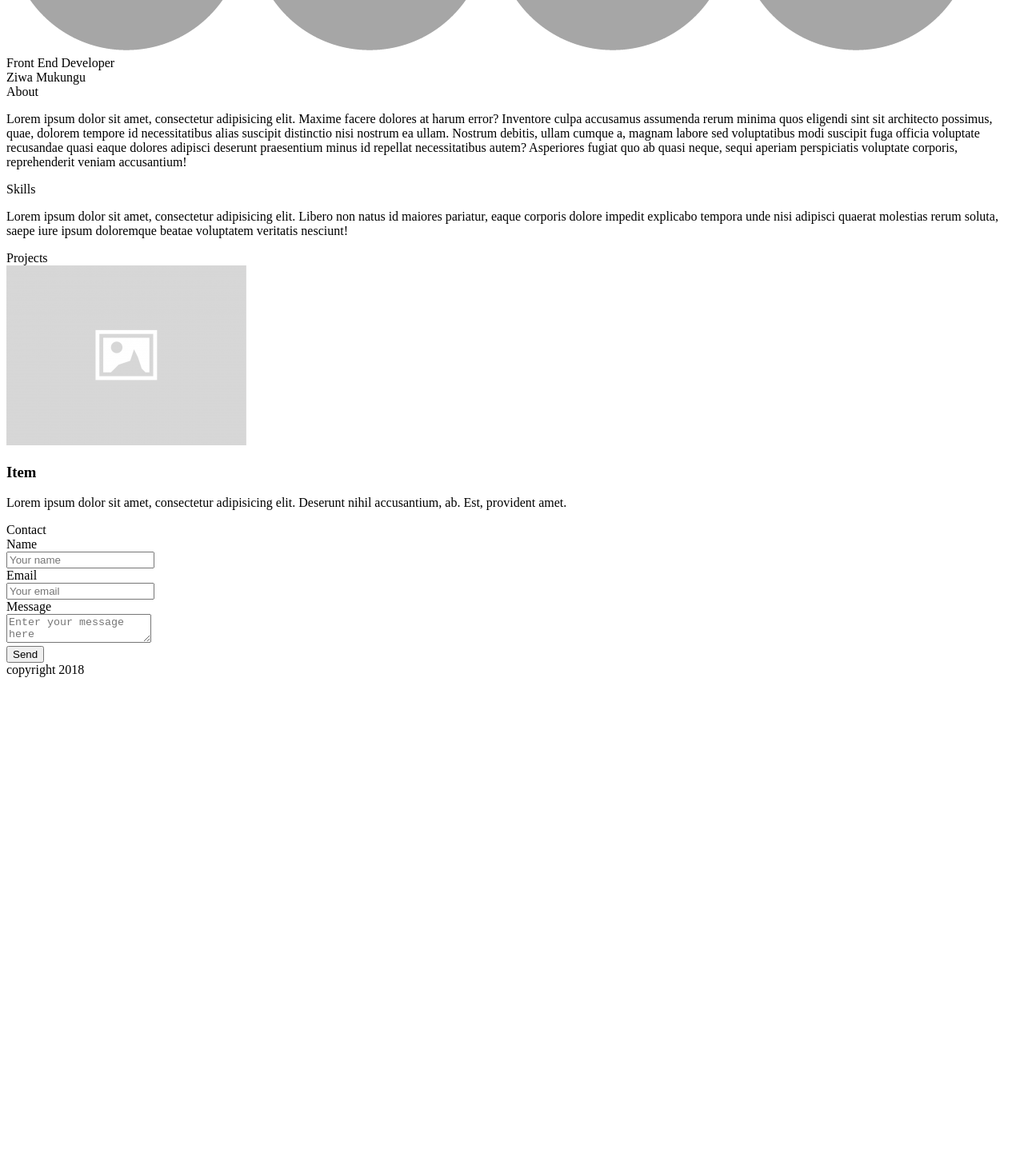
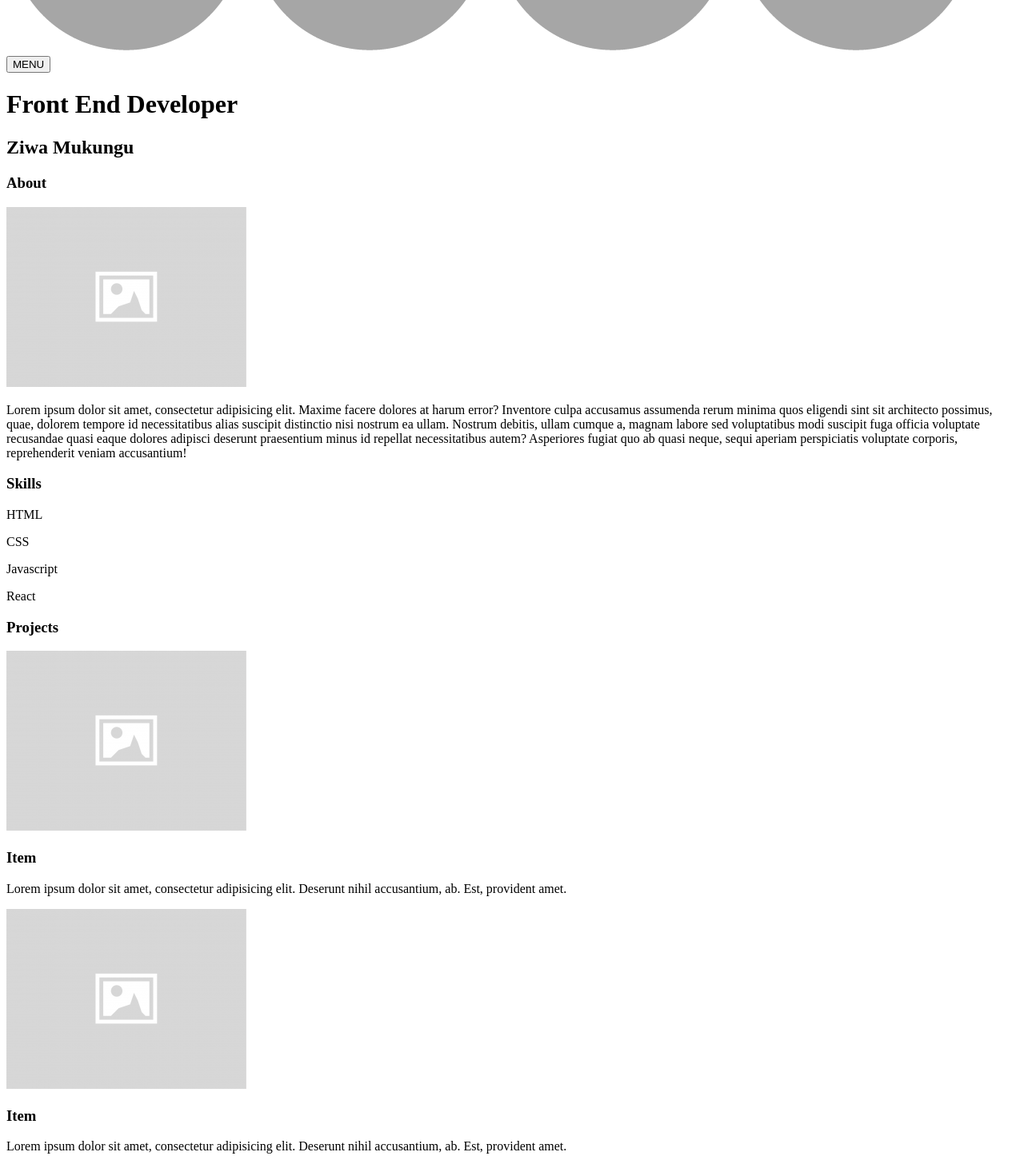
Before and after one commit to Ziwam/Portfolio-Site, a plain HTML site: page index.html in a window 1280 px wide. Shown: the part 260-1706 px from the top of the page at 80% size. Before the commit the page ends 1115 px from the top, so only its background shows below. Drawn offline with nearby package versions, Linux system fonts and the light colour scheme.

Commit message:
responsive navigation bar

```diff
--- a/index.html
+++ b/index.html
@@ -8,6 +8,7 @@
 </head>
 <body>
 	<nav>
+		<div class="container">
 			<div class="options">
 				<a href="#about">About</a>
 				<a href="#skills">Skills</a>
@@ -17,32 +18,51 @@
 			<div class="icons">
 				<a href="#about"><img src="./img/placeholder-icon.png" alt="icon"></a>
 				<a href="#skills"><img src="./img/placeholder-icon.png" alt="icon"></a>
-			<a href="#projetcs"><img src="./img/placeholder-icon.png" alt="icon"></a>
+				<a href="#projects"><img src="./img/placeholder-icon.png" alt="icon"></a>
 				<a href="#contact"><img src="./img/placeholder-icon.png" alt="icon"></a>
 			</div>
+		</div>
 	</nav>
+	<button class="menu">MENU</button>
 	<header>
 		<div class="head_text">
-			<div class="top">Front End Developer</div>
-			<div class="bottom">Ziwa Mukungu</div>
+			<h1 class="top">Front End Developer</h1>
+			<h2 class="bottom">Ziwa Mukungu</h2>
 		</div>
 	</header>
 	<main>
+		<div class="container">
 			<section id="about">
-			<div class="title">About</div>
+				<h3 class="title">About</h3>
+				<div class="container">
 					<div class="details">
+					<img src="./img/placeholder-image.png" alt="portrait">
 						<p>Lorem ipsum dolor sit amet, consectetur adipisicing elit. Maxime facere dolores at harum error? Inventore culpa accusamus assumenda rerum minima quos eligendi sint sit architecto possimus, quae, dolorem tempore id necessitatibus alias suscipit distinctio nisi nostrum ea ullam. Nostrum debitis, ullam cumque a, magnam labore sed voluptatibus modi suscipit fuga officia voluptate recusandae quasi eaque dolores adipisci deserunt praesentium minus id repellat necessitatibus autem? Asperiores fugiat quo ab quasi neque, sequi aperiam perspiciatis voluptate corporis, reprehenderit veniam accusantium!</p>
+					</div>
 				</div>
 			</section>
 			<section id="skills">
-			<div class="title">Skills</div>
-			<div class="details">
-				<p>Lorem ipsum dolor sit amet, consectetur adipisicing elit. Libero non natus id maiores pariatur, eaque corporis dolore impedit explicabo tempora unde nisi adipisci quaerat molestias rerum soluta, saepe iure ipsum doloremque beatae voluptatem veritatis nesciunt!</p>
+				<h3 class="title">Skills</h3>
+				<div class="container">
+					<p>HTML</p>
+					<p>CSS</p>
+					<p>Javascript</p>
+					<p>React</p>
 				</div>
 			</section>
 			<section id="projects">
-			<div class="title">Projects</div>
+				<h3 class="title">Projects</h3>
 				<div class="container">
+					<article>
+						<img src="./img/placeholder-image.png" alt="image">
+						<h3>Item</h3>
+						<p>Lorem ipsum dolor sit amet, consectetur adipisicing elit. Deserunt nihil accusantium, ab. Est, provident amet.</p>
+					</article>
+					<article>
+						<img src="./img/placeholder-image.png" alt="image">
+						<h3>Item</h3>
+						<p>Lorem ipsum dolor sit amet, consectetur adipisicing elit. Deserunt nihil accusantium, ab. Est, provident amet.</p>
+					</article>
 					<article>
 						<img src="./img/placeholder-image.png" alt="image">
 						<h3>Item</h3>
@@ -51,7 +71,8 @@
 				</div>
 			</section>
 			<section id="contact">
-			<div class="title">Contact</div>
+				<h3 class="title">Contact</h3>
+				<div class="container">
 					<form action="https://mailthis.to/ziwam" method="POST" encType="multipart/form-data">
 						Name<br>
 						<input type="text" name="name" placeholder="Your name"><br>
@@ -63,7 +84,9 @@
 				    <input type="hidden" name="_honeypot" value="">
 				    <input type="submit" value="Send">
 					</form>
+				</div>
 			</section>
+		</div>
 	</main>
 	<footer>
 		copyright 2018
```
Lines whose indentation alone changed are shown as unchanged.
